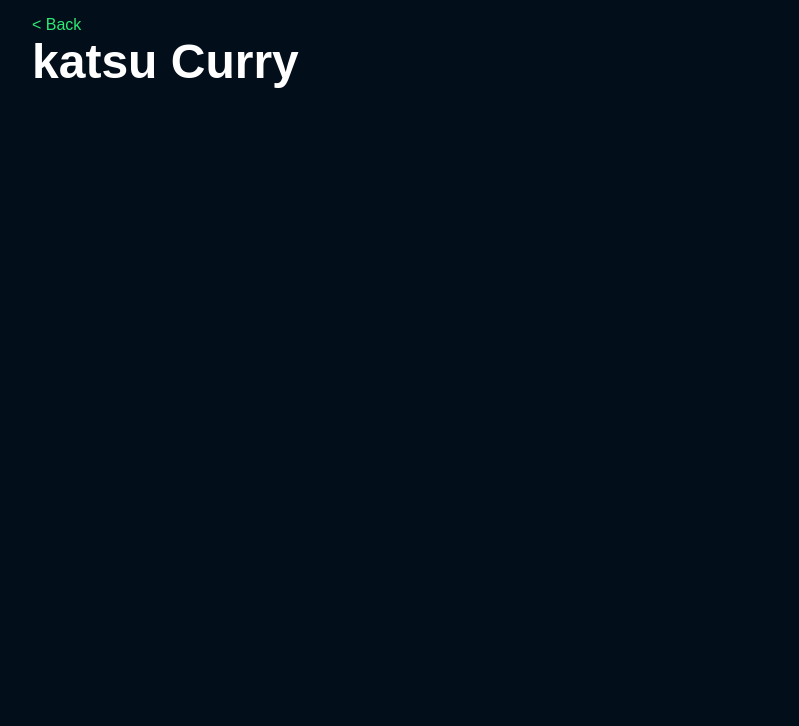
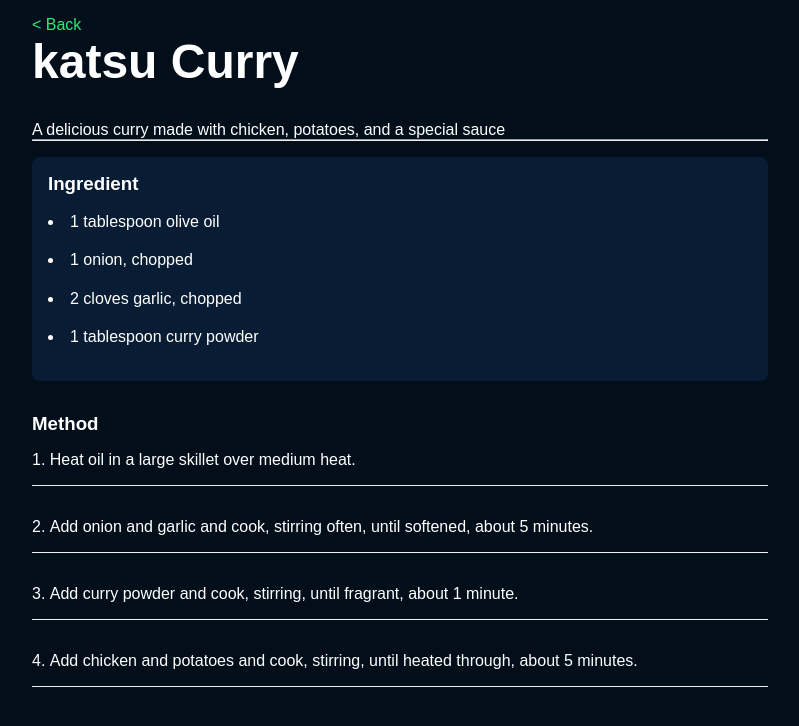
Before and after one commit to yumeyuniko/vue-recipe-app, a Vue app: page /recipe/katsu-curry in a window 1280 px wide. Shown: the top 726 px of the page, without its empty margins (240-1039 px from the left). Built offline with nearby package versions, Linux system fonts and the light colour scheme.

Commit message:
recipe詳細ページ実装

```diff
--- a/src/views/Recipe.vue
+++ b/src/views/Recipe.vue
@@ -2,6 +2,24 @@
   <div class="recipe">
     <router-link to="/">&lt; Back</router-link>
     <h1>{{ recipe.title }}</h1>
+    <p>{{ recipe.description }}</p>
+    <hr />
+    <div class="ingredients">
+      <h3>Ingredient</h3>
+      <ul>
+        <li v-for="(ingredient, i) in recipe.ingredients" :key="i">
+          {{ ingredient }}
+        </li>
+      </ul>
+    </div>
+    <div class="method">
+      <h3>Method</h3>
+      <ol>
+        <li v-for="(step, i) in recipe.method" :key="i">
+          {{ step }}
+        </li>
+      </ol>
+    </div>
   </div>
 </template>
 
```
